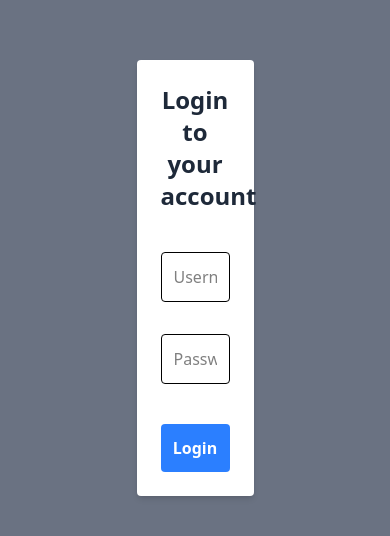
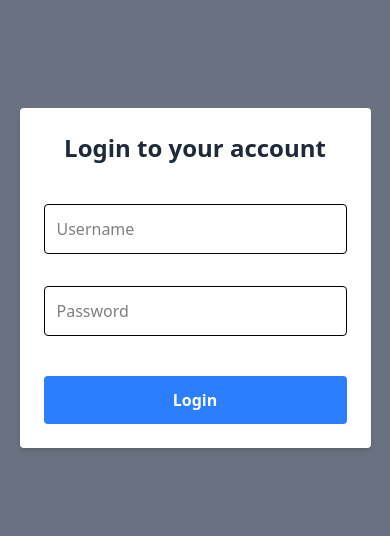
Before and after one commit to RupaliShelki/document-processing-app, a React (Vite) app in the folder doc-process-app/: page / in a window 390 px wide. Shown: the part 144-680 px from the top of the page. Built offline with nearby package versions, Linux system fonts and the light colour scheme.

Commit message:
final changes

```diff
--- a/doc-process-app/src/components/Dashboard.jsx
+++ b/doc-process-app/src/components/Dashboard.jsx
@@ -38,7 +38,6 @@ function Dashboard() {
         </button>
       </nav>
 
-      {/* Animated Route Content */}
       <div className="pt-[9vh] px-4">
         <AnimatePresence mode="wait">
           <Routes location={location} key={location.pathname}>
--- a/doc-process-app/src/components/Login.jsx
+++ b/doc-process-app/src/components/Login.jsx
@@ -1,30 +1,33 @@
-import React, { useState } from "react";
+import{ useState } from "react";
 import { useNavigate } from "react-router-dom";
 
 function Login() {
   const [username, setUsername] = useState("");
   const [password, setPassword] = useState("");
-
   const navigate = useNavigate();
 
-  const handleLogin = () => {
+
+  const handleLogin = (e) => {
+    e.preventDefault();
+
     if (username === "admin" && password === "admin123") {
-      localStorage.setItem("isLoggedIn", "true"); //
+      localStorage.setItem("isLoggedIn", "true");
       navigate("/dashboard/upload");
-    }
-    else{
-      alert("Invalid Credential")
+    } else {
+      alert("Invalid Credentials");
     }
   };
 
   return (
-    <div className="flex items-center justify-center min-h-screen bg-gray-500 ">
-      <div className=" w-[30%] flex flex-col gap-4  bg-white rounded shadow-md p-6">
+    <div className="flex items-center justify-center min-h-screen bg-gray-500">
+      <form
+        onSubmit={handleLogin}
+        className="w-[90%] sm:w-[30%] flex flex-col gap-4 bg-white rounded shadow-md p-6"
+      >
         <h2 className="text-2xl font-bold mb-6 text-center text-gray-800">
-          {" "}
           Login to your account
         </h2>
-        {/* usrtname */}
+
         <input
           type="text"
           placeholder="Username"
@@ -33,7 +36,7 @@ function Login() {
           onChange={(e) => setUsername(e.target.value)}
           className="w-full p-3 border rounded mb-4 focus:outline-none focus:ring-2 focus:ring-blue-400"
         />
-        {/* password */}
+
         <input
           type="password"
           placeholder="Password"
@@ -42,13 +45,14 @@ function Login() {
           onChange={(e) => setPassword(e.target.value)}
           className="w-full p-3 border rounded mb-6 focus:outline-none focus:ring-2 focus:ring-blue-400"
         />
+
         <button
-          onClick={handleLogin}
-          className="w-full bg-blue-500 hover:bg-blue-600 text-white font-semibold p-3 rounded cursor-pointer "
+          type="submit"
+          className="w-full bg-blue-500 hover:bg-blue-600 text-white font-semibold p-3 rounded cursor-pointer"
         >
           Login
         </button>
-      </div>
+      </form>
     </div>
   );
 }
```
